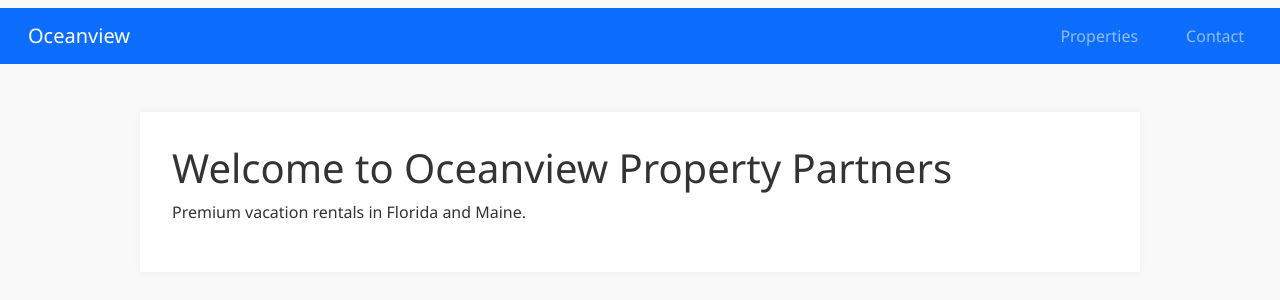
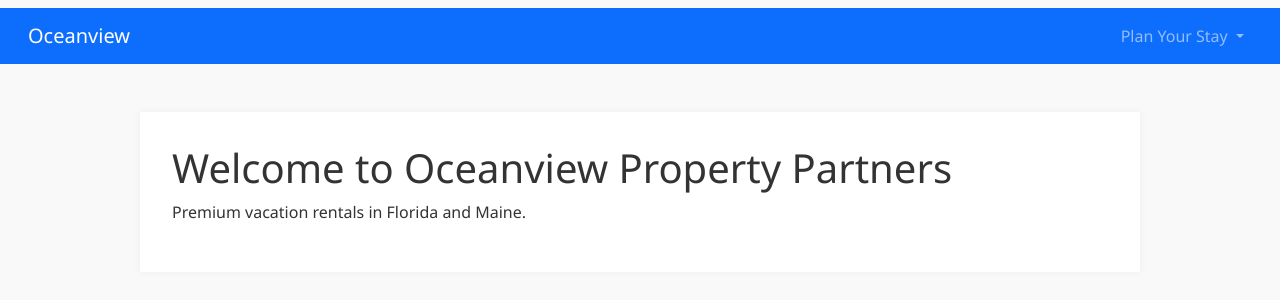
Before and after one commit to cmoorem5/oceanview-flask-site, a Flask app: page / in a window 1280 px wide. Shown: the top 300 px of the page. Run offline with Flask 3, Linux system fonts and the light colour scheme.

Commit message:
🔧 Add dropdown with icons to navbar

```diff
--- a/templates/base.html
+++ b/templates/base.html
@@ -10,6 +10,11 @@
       href="https://cdn.jsdelivr.net/npm/bootstrap@5.3.0/dist/css/bootstrap.min.css"
       rel="stylesheet"
     >
+    <!-- Bootstrap Icons -->
+    <link
+      href="https://cdn.jsdelivr.net/npm/bootstrap-icons@1.10.5/font/bootstrap-icons.css"
+      rel="stylesheet"
+    >
 
     <!-- Custom Styles -->
     <link rel="stylesheet" href="{{ url_for('static', filename='css/styles.css') }}">
@@ -18,10 +23,33 @@
     <nav class="navbar navbar-expand-lg navbar-dark bg-primary">
         <div class="container-fluid">
             <a class="navbar-brand" href="/">Oceanview</a>
-            <div class="collapse navbar-collapse">
+            <button class="navbar-toggler" type="button" data-bs-toggle="collapse" data-bs-target="#navbarNav">
+                <span class="navbar-toggler-icon"></span>
+            </button>
+            <div class="collapse navbar-collapse" id="navbarNav">
                 <ul class="navbar-nav ms-auto">
-                    <li class="nav-item"><a class="nav-link" href="/properties">Properties</a></li>
-                    <li class="nav-item"><a class="nav-link" href="/contact">Contact</a></li>
+                    <li class="nav-item dropdown">
+                        <a class="nav-link dropdown-toggle" href="#" id="planDropdown" role="button" data-bs-toggle="dropdown" aria-expanded="false">
+                            Plan Your Stay
+                        </a>
+                        <ul class="dropdown-menu dropdown-menu-end" aria-labelledby="planDropdown">
+                            <li>
+                                <a class="dropdown-item" href="/properties">
+                                    <i class="bi bi-house-door-fill me-2"></i>Our Properties
+                                </a>
+                            </li>
+                            <li>
+                                <a class="dropdown-item" href="/calendar">
+                                    <i class="bi bi-calendar-event-fill me-2"></i>Availability Calendar
+                                </a>
+                            </li>
+                            <li>
+                                <a class="dropdown-item" href="/contact">
+                                    <i class="bi bi-envelope-fill me-2"></i>Contact Us
+                                </a>
+                            </li>
+                        </ul>
+                    </li>
                 </ul>
             </div>
         </div>
```
